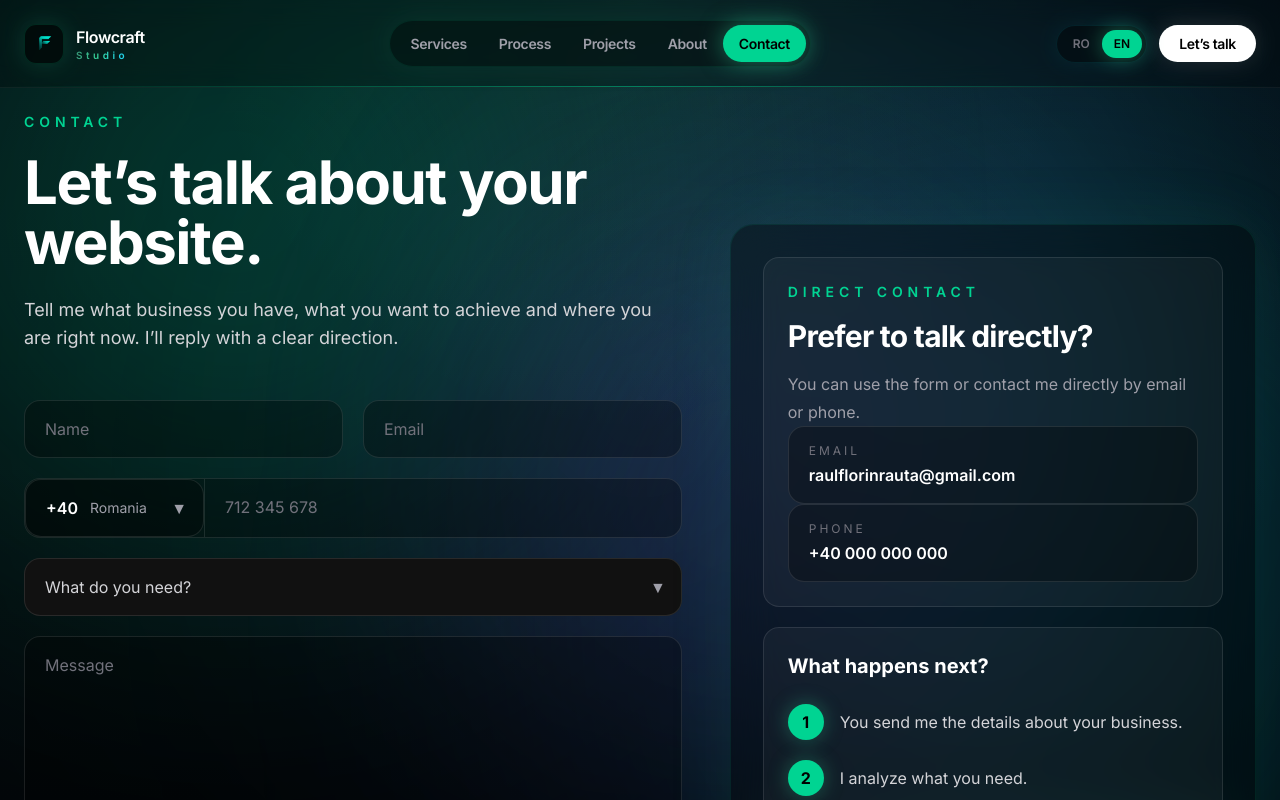
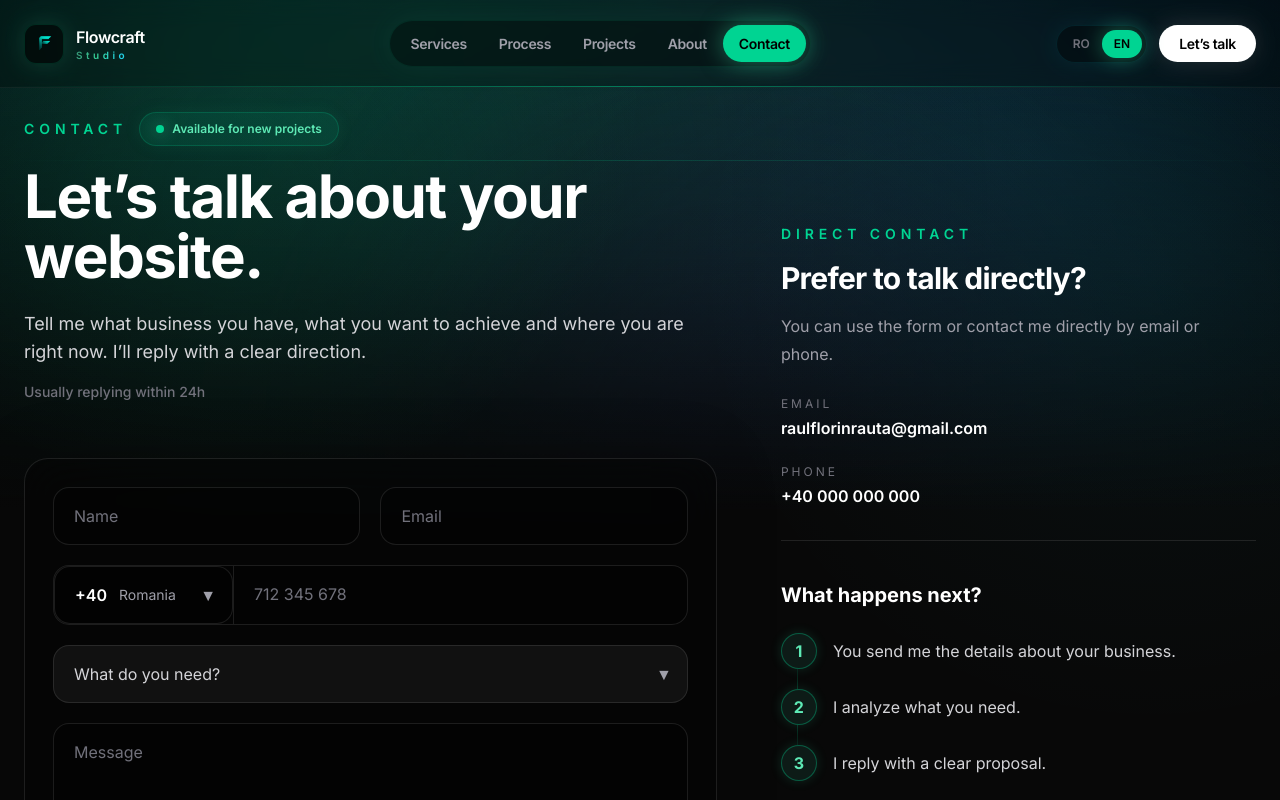
Before and after one commit to RaulRauta/my-business-site, a Next.js app: page /en/contact in a window 1280 px wide. Shown: the top 800 px of the page. Built offline with nearby package versions, Linux system fonts and the light colour scheme.

Commit message:
Polish contact page layout and interaction states

```diff
--- a/app/[lang]/contact/page.tsx
+++ b/app/[lang]/contact/page.tsx
@@ -66,6 +66,8 @@ export default function ContactPage({
       phoneError: "Număr invalid. Alege prefixul și introdu un număr valid.",
       serviceError: "Selectează ce ai nevoie.",
       sideTitle: "Ce se întâmplă după?",
+      liveStatus: "Disponibil pentru proiecte noi",
+      replyTime: "Răspuns de obicei în 24h",
       steps: [
         "Îmi trimiți detaliile despre business.",
         "Analizez ce ai nevoie.",
@@ -89,6 +91,8 @@ export default function ContactPage({
       phoneError: "Invalid number. Choose the prefix and enter a valid number.",
       serviceError: "Please select what you need.",
       sideTitle: "What happens next?",
+      liveStatus: "Available for new projects",
+      replyTime: "Usually replying within 24h",
       steps: [
         "You send me the details about your business.",
         "I analyze what you need.",
@@ -110,8 +114,8 @@ export default function ContactPage({
     },
     custom: {
       label: "Custom",
-      ro: "Pentru proiecte premium cu funcționalități și structură complet personalizate.",
-      en: "For premium projects with fully custom structure and functionality.",
+      ro: "Pentru proiecte complexe, cu funcționalități și structură complet personalizate.",
+      en: "For complex projects with fully custom structure and functionality.",
     },
   } as const;
 
@@ -195,18 +199,31 @@ export default function ContactPage({
     <>
       <Navbar lang={lang} />
 
-      <main className="min-h-screen overflow-x-hidden px-4 py-20 sm:px-6 md:py-28">
-        <section className="mx-auto grid w-full max-w-7xl min-w-0 gap-10 lg:grid-cols-[minmax(0,1fr)_minmax(320px,0.8fr)] lg:gap-12">
-          <div className="w-full min-w-0 text-left">
-            <p className="text-sm font-semibold uppercase tracking-[0.35em] text-emerald-400">
-              {t.badge}
-            </p>
+      <main className="relative min-h-screen overflow-hidden px-4 py-20 sm:px-6 md:py-28">
+        <div className="pointer-events-none absolute inset-0 bg-[radial-gradient(circle_at_18%_8%,rgba(52,211,153,0.08),transparent_28%),radial-gradient(circle_at_90%_24%,rgba(34,211,238,0.045),transparent_32%),linear-gradient(180deg,rgba(8,8,8,0)_0%,rgba(8,8,8,1)_45%)]" />
+        <div className="pointer-events-none absolute inset-x-0 top-40 h-px bg-linear-to-r from-transparent via-emerald-400/18 to-transparent" />
+
+        <section className="relative mx-auto grid w-full max-w-7xl min-w-0 gap-14 lg:grid-cols-[minmax(0,1.05fr)_minmax(320px,0.72fr)] lg:gap-16">
+          <div className="relative w-full min-w-0 text-left">
+            <div className="flex flex-wrap items-center gap-3">
+              <p className="text-sm font-semibold uppercase tracking-[0.35em] text-emerald-400">
+                {t.badge}
+              </p>
+
+              <span className="rounded-full border border-emerald-400/20 bg-emerald-400/10 px-4 py-2 text-xs font-semibold text-emerald-300 shadow-[0_0_18px_rgba(52,211,153,0.08)]">
+                <span className="mr-2 inline-block h-2 w-2 rounded-full bg-emerald-400 shadow-[0_0_16px_rgba(52,211,153,0.8)]" />
+                {t.liveStatus}
+              </span>
+            </div>
 
             <h1 className="mt-5 max-w-3xl text-4xl font-bold tracking-tight md:text-6xl">
               {t.title}
             </h1>
 
             <p className="mt-6 max-w-2xl text-lg text-zinc-300">{t.subtitle}</p>
+            <p className="mt-4 text-sm font-medium text-zinc-500">
+              {t.replyTime}
+            </p>
             {selectedPackageInfo && (
               <div className="mx-auto mt-10 w-full min-w-0 rounded-3xl border border-emerald-400/20 bg-black/35 p-5 shadow-[0_0_55px_rgba(52,211,153,0.1)] backdrop-blur-xl sm:p-6 lg:mx-0 lg:max-w-none">
                 <p className="text-sm font-semibold uppercase tracking-[0.3em] text-emerald-400">
@@ -222,7 +239,7 @@ export default function ContactPage({
                       className={`rounded-2xl border px-5 py-4 text-left font-semibold transition ${
                         chosenPackage === pack
                           ? "border-emerald-400 bg-emerald-400 text-black shadow-[0_0_30px_rgba(52,211,153,0.35)]"
-                          : "border-white/10 bg-black/30 text-zinc-300 hover:border-emerald-400/40 hover:bg-white/4 hover:text-white"
+                          : "border-white/10 bg-black/30 text-zinc-300 duration-300 hover:border-emerald-400/40 hover:bg-white/[0.04] hover:text-white hover:shadow-[0_0_24px_rgba(52,211,153,0.08)]"
                       }`}
                     >
                       {pack === "start" && "Start"}
@@ -252,8 +269,8 @@ export default function ContactPage({
 
                     {chosenPackage === "custom" &&
                       (lang === "ro"
-                        ? "Pentru proiecte premium cu funcționalități și structură complet personalizate."
-                        : "For premium projects with fully custom structure and functionality.")}
+                        ? "Pentru proiecte complexe, cu funcționalități și structură complet personalizate."
+                        : "For complex projects with fully custom structure and functionality.")}
                   </p>
                 </div>
               </div>
@@ -261,7 +278,7 @@ export default function ContactPage({
 
             <form
               autoComplete="off"
-              className="mt-12 grid w-full min-w-0 gap-5 text-left"
+              className="mt-14 grid w-full min-w-0 gap-5 rounded-3xl border border-white/10 bg-black/28 p-5 text-left shadow-[0_0_60px_rgba(0,0,0,0.22)] backdrop-blur-xl sm:p-7"
               onSubmit={async (e) => {
                 e.preventDefault();
 
@@ -332,7 +349,7 @@ export default function ContactPage({
                   required
                   autoComplete="off"
                   placeholder={t.name}
-                  className="block w-full min-w-0 rounded-2xl border border-white/10 bg-black/30 px-5 py-4 outline-none transition placeholder:text-zinc-500 focus:border-emerald-400/70 focus:bg-black/40 focus:shadow-[0_0_22px_rgba(52,211,153,0.18)]"
+                  className="block w-full min-w-0 rounded-2xl border border-white/10 bg-black/35 px-5 py-4 outline-none transition duration-300 placeholder:text-zinc-500 hover:border-white/18 focus:border-emerald-400/60 focus:bg-black/45 focus:shadow-[0_0_18px_rgba(52,211,153,0.12)]"
                 />
 
                 <input
@@ -341,11 +358,11 @@ export default function ContactPage({
                   required
                   autoComplete="off"
                   placeholder={t.email}
-                  className="block w-full min-w-0 rounded-2xl border border-white/10 bg-black/30 px-5 py-4 outline-none transition placeholder:text-zinc-500 focus:border-emerald-400/70 focus:bg-black/40 focus:shadow-[0_0_22px_rgba(52,211,153,0.18)]"
+                  className="block w-full min-w-0 rounded-2xl border border-white/10 bg-black/35 px-5 py-4 outline-none transition duration-300 placeholder:text-zinc-500 hover:border-white/18 focus:border-emerald-400/60 focus:bg-black/45 focus:shadow-[0_0_18px_rgba(52,211,153,0.12)]"
                 />
               </div>
 
-              <div className="relative flex w-full min-w-0 overflow-visible rounded-2xl border border-white/10 bg-black/30 focus-within:border-emerald-400/70 focus-within:shadow-[0_0_22px_rgba(52,211,153,0.18)]">
+              <div className="relative flex w-full min-w-0 overflow-visible rounded-2xl border border-white/10 bg-black/35 transition duration-300 hover:border-white/18 focus-within:border-emerald-400/60 focus-within:bg-black/45 focus-within:shadow-[0_0_18px_rgba(52,211,153,0.12)]">
                 <CountryCodeSelect
                   lang={lang}
                   value={countryCode}
@@ -413,7 +430,7 @@ export default function ContactPage({
                 autoComplete="off"
                 placeholder={t.message}
                 rows={7}
-                className="block w-full min-w-0 resize-none rounded-2xl border border-white/10 bg-black/30 px-5 py-4 outline-none transition placeholder:text-zinc-500 focus:border-emerald-400/70 focus:bg-black/40 focus:shadow-[0_0_22px_rgba(52,211,153,0.18)]"
+                className="block w-full min-w-0 resize-none rounded-2xl border border-white/10 bg-black/35 px-5 py-4 outline-none transition duration-300 placeholder:text-zinc-500 hover:border-white/18 focus:border-emerald-400/60 focus:bg-black/45 focus:shadow-[0_0_18px_rgba(52,211,153,0.12)]"
               />
 
               <AnimatePresence>
@@ -447,15 +464,15 @@ export default function ContactPage({
               <button
                 type="submit"
                 disabled={loading}
-                className="rounded-full bg-emerald-400 px-7 py-4 font-semibold text-black transition hover:bg-emerald-300 disabled:opacity-60"
+                className="rounded-full bg-emerald-400 px-7 py-4 font-semibold text-black shadow-[0_0_28px_rgba(52,211,153,0.18)] transition duration-300 hover:-translate-y-0.5 hover:bg-emerald-300 hover:shadow-[0_0_42px_rgba(52,211,153,0.28)] disabled:opacity-60"
               >
                 {loading ? t.loading : t.button}
               </button>
             </form>
           </div>
 
-          <aside className="w-full min-w-0 rounded-3xl border border-emerald-400/10 bg-black/35 p-5 shadow-[0_0_70px_rgba(52,211,153,0.08)] backdrop-blur-xl sm:p-8 lg:sticky lg:top-28 lg:h-fit">
-            <div className="min-w-0 rounded-2xl border border-white/10 bg-white/4 p-5 sm:p-6">
+          <aside className="w-full min-w-0 lg:sticky lg:top-28 lg:h-fit">
+            <div className="min-w-0 border-b border-white/10 pb-8">
               <p className="text-sm font-semibold uppercase tracking-[0.35em] text-emerald-400">
                 {lang === "ro" ? "Contact direct" : "Direct contact"}
               </p>
@@ -472,7 +489,7 @@ export default function ContactPage({
                   : "You can use the form or contact me directly by email or phone."}
               </p>
 
-              <div className="group min-w-0 rounded-2xl border border-white/10 bg-black/30 px-4 py-4 sm:px-5">
+              <div className="group mt-7 min-w-0">
                 <p className="text-xs uppercase tracking-[0.25em] text-zinc-500">
                   Email
                 </p>
@@ -481,7 +498,7 @@ export default function ContactPage({
                 </p>
               </div>
 
-              <div className="group min-w-0 rounded-2xl border border-white/10 bg-black/30 px-4 py-4 sm:px-5">
+              <div className="group mt-6 min-w-0">
                 <p className="text-xs uppercase tracking-[0.25em] text-zinc-500">
                   {lang === "ro" ? "Telefon" : "Phone"}
                 </p>
@@ -489,18 +506,30 @@ export default function ContactPage({
               </div>
             </div>
 
-            <div className="mt-5 min-w-0 rounded-2xl border border-white/10 bg-white/4 p-5 sm:p-6">
+            <div className="relative mt-10 min-w-0">
               <h3 className="text-xl font-bold text-white">{t.sideTitle}</h3>
 
-              <div className="mt-6 space-y-5">
+              <div className="relative mt-6 space-y-5">
+                <div className="absolute left-4 top-4 h-[calc(100%-2rem)] w-px bg-linear-to-b from-emerald-400/0 via-emerald-400/30 to-emerald-400/0" />
                 {t.steps.map((step, index) => (
-                  <div key={step} className="flex gap-4">
-                    <div className="flex h-9 w-9 shrink-0 items-center justify-center rounded-full bg-emerald-400 font-bold text-black shadow-[0_0_20px_rgba(52,211,153,0.35)]">
+                  <motion.div
+                    key={step}
+                    initial={{ opacity: 0, x: 12 }}
+                    whileInView={{ opacity: 1, x: 0 }}
+                    viewport={{ once: true }}
+                    transition={{
+                      duration: 0.45,
+                      delay: index * 0.08,
+                      ease: [0.22, 1, 0.36, 1],
+                    }}
+                    className="relative flex gap-4"
+                  >
+                    <div className="flex h-9 w-9 shrink-0 items-center justify-center rounded-full border border-emerald-400/35 bg-[#0d1b17] font-bold text-emerald-300 shadow-[0_0_12px_rgba(52,211,153,0.16)]">
                       {index + 1}
                     </div>
 
                     <p className="pt-1 leading-7 text-zinc-300">{step}</p>
-                  </div>
+                  </motion.div>
                 ))}
               </div>
             </div>
```
